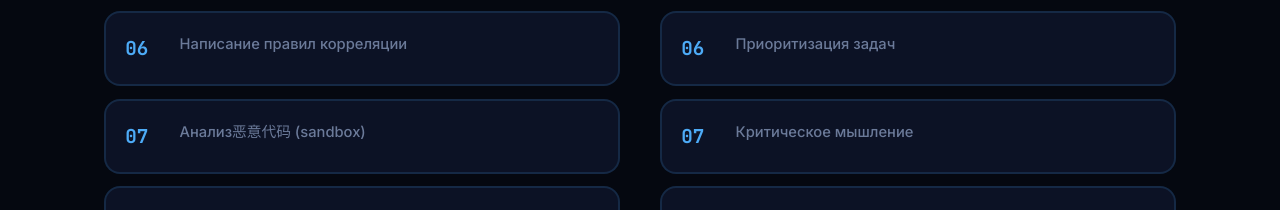
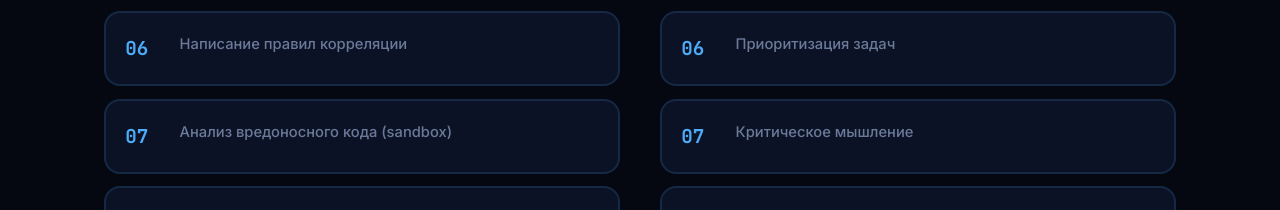
Before and after one commit to kobo40k/Summer-school, a React (Vite) app in the folder pentester-react/: page / in a window 1280 px wide. Shown: the part 3782-3992 px from the top of the page. Built offline with nearby package versions, Linux system fonts and the light colour scheme.

Commit message:
fix: replace Chinese text with Russian

```diff
--- a/pentester-react/src/App.jsx
+++ b/pentester-react/src/App.jsx
@@ -66,7 +66,7 @@ function App() {
     'Linux / Windows administration',
     'Базы данных (SQL-запросы)',
     'Написание правил корреляции',
-    'Анализ恶意代码 (sandbox)',
+    'Анализ вредоносного кода (sandbox)',
     'Scripting (Python, Bash)',
   ]
 
```
